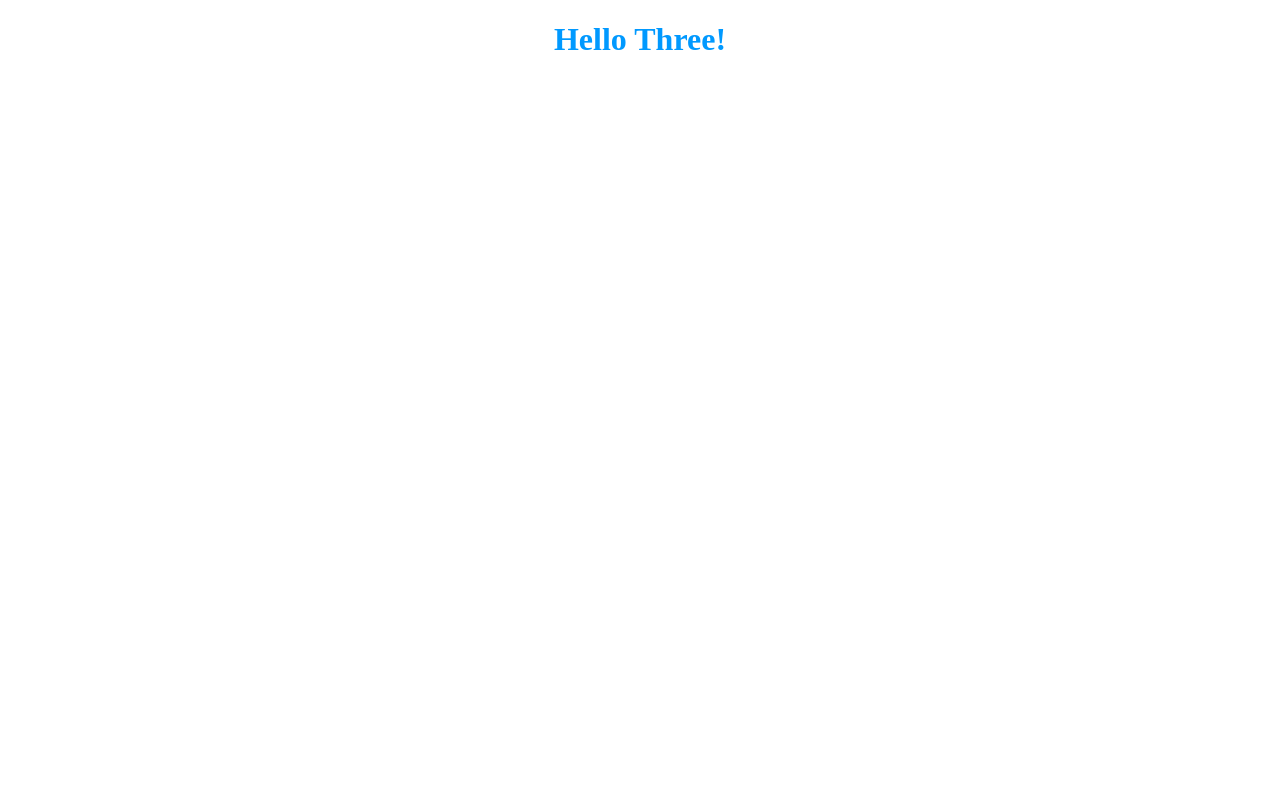
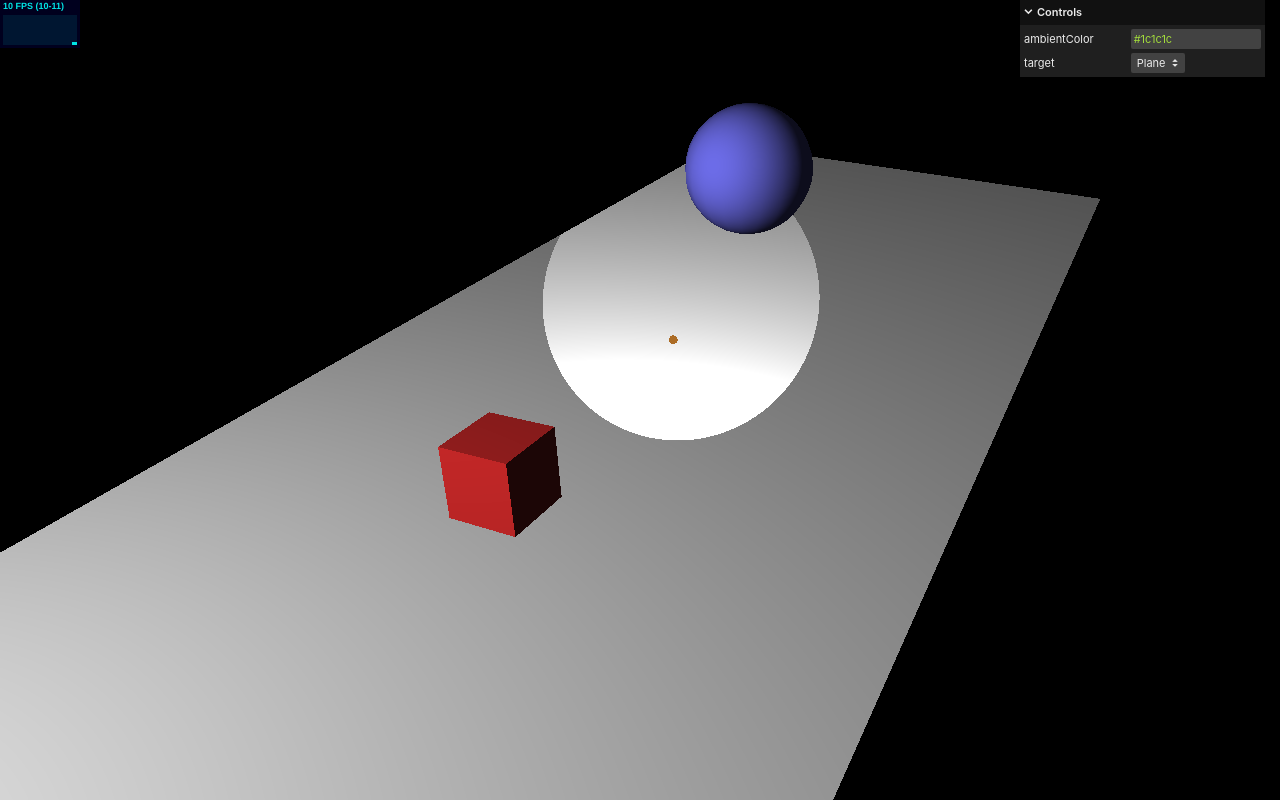
Before and after one commit to jeff-007/three-with-webpack, a website built with webpack: page src/index.html in a window 1280 px wide. Built offline with nearby package versions, Linux system fonts and the light colour scheme; animation ran at ten frames a second.

Commit message:
聚光灯demo

```diff
--- /dev/null
+++ b/src/demo/spot-light.js
@@ -0,0 +1,210 @@
+import * as THREE from 'three'
+import * as dat from 'three/examples/jsm/libs/lil-gui.module.min.js'
+import Stats from 'three/examples/jsm/libs/stats.module.js'
+
+function init () {
+  const container = document.getElementById('container');
+  const stopMovingLight = false;
+  // create a scene to hold all elements,such as objects,cameras and lights
+  const scene = new THREE.Scene();
+  // create a camera,which defines where to look at
+  const camera = new THREE.PerspectiveCamera(45, window.innerWidth / window.innerHeight, 0.1, 1000);
+  // create a render and set the size
+  const renderer = new THREE.WebGLRenderer();
+
+  // renderer.setClearColor(new THREE.Color('#ffffff', 1.0));
+  renderer.setSize(window.innerWidth, window.innerHeight);
+  renderer.shadowMap.enabled = true;
+  renderer.shadowMap.type = THREE.PCFShadowMap;
+
+  // create and position the plane
+  const planeGeometry = new THREE.PlaneGeometry(100, 40, 1, 1);
+  const planeMaterial = new THREE.MeshLambertMaterial({ color: 0xffffff });
+  const plane = new THREE.Mesh(planeGeometry, planeMaterial);
+  plane.receiveShadow = true;
+
+  plane.rotation.x = -0.5 * Math.PI;
+  plane.position.x = 15;
+  plane.position.y = 0;
+  plane.position.z = 0;
+
+  scene.add(plane);
+
+  // create a cube
+  const cubeGeometry = new THREE.BoxGeometry(4, 4, 4);
+  const cubeMaterial = new THREE.MeshLambertMaterial({ color: 0xff3333 });
+  const cube = new THREE.Mesh(cubeGeometry, cubeMaterial);
+  cube.castShadow = true;
+
+  // position the cube
+  cube.position.x = -4;
+  cube.position.y = 3;
+  cube.position.z = 0;
+
+  // add the cube to the scene
+  scene.add(cube);
+
+  const sphereGeometry = new THREE.SphereGeometry(4, 20, 20);
+  const sphereMaterial = new THREE.MeshLambertMaterial({ color: 0x7777ff });
+  const sphere = new THREE.Mesh(sphereGeometry, sphereMaterial);
+
+  // position the sphere
+  sphere.position.x = 20;
+  sphere.position.y = 0;
+  sphere.position.z = 2;
+  sphere.castShadow = true;
+
+  // add the sphere to the scene
+  scene.add(sphere);
+
+  // position and point the camera to the center of the scene
+  camera.position.x = -35;
+  camera.position.y = 30;
+  camera.position.z = 25;
+  camera.lookAt(new THREE.Vector3(10, 0, 0));
+
+  // add subtle ambient lighting
+  const ambiColor = '#1c1c1c';
+  const ambientLight = new THREE.AmbientLight(ambiColor);
+  scene.add(ambientLight);
+
+  // add spotlight for a bit of light
+  const spotLight0 = new THREE.SpotLight(0xcccccc);
+  spotLight0.position.set(-40, 30, -10);
+  spotLight0.lookAt(plane);
+  scene.add(spotLight0);
+
+  // const target = new THREE.Object3D();
+  // target.position = new THREE.Vector3(5, 0, 0);
+
+  const pointColor = '#ffffff';
+  const spotLight = new THREE.SpotLight(pointColor);
+  spotLight.position.set(-40, 60, -10);
+  spotLight.castShadow = true;
+  spotLight.shadow.camera.near = 2;
+  spotLight.shadow.camera.far = 200;
+  spotLight.shadow.camera.fov = 30;
+  spotLight.target = plane;
+  spotLight.distance = 0;
+  spotLight.angle = 0.4;
+
+  scene.add(spotLight);
+
+  // add a small sphere simulating the pointlight
+  const sphereLight = new THREE.SphereGeometry(0.2);
+  const sphereLightMaterial = new THREE.MeshBasicMaterial({ color: 0xac6c25 });
+  const sphereLightMesh = new THREE.Mesh(sphereLight, sphereLightMaterial);
+  sphereLightMesh.castShadow = true;
+
+  sphereLightMesh.position.x = 3;
+  sphereLightMesh.position.y = 20;
+  sphereLightMesh.position.z = 3;
+
+  scene.add(sphereLightMesh);
+
+  // add the output of the renderer to the html element
+  container.appendChild(renderer.domElement);
+
+  // call the render function
+  let step = 0;
+
+  // used to determine the switch point for the light animation
+  let invert = 1;
+  let phase = 0;
+
+  const controls = {
+    rotationSpeed: 0.03,
+    bouncingSpeed: 0.03,
+    ambientColor: ambiColor,
+    pointColor: pointColor,
+    intensity: 1,
+    distance: 0,
+    exponent: 30,
+    angle: 0.1,
+    debug: false,
+    castShadow: true,
+    onlyShadow: false,
+    target: 'Plane',
+    stopMovingLight: false
+  }
+
+  const gui = new dat.GUI();
+
+  gui.add(controls, 'ambientColor').onChange((e) => {
+    ambientLight.color = new THREE.Color(e);
+  })
+
+  gui.add(controls, 'target', ['Plane', 'Sphere', 'Cube']).onChange(function (e) {
+    console.log(e);
+    switch (e) {
+      case 'Plane':
+        spotLight.target = plane;
+        break;
+      case 'Sphere':
+        spotLight.target = sphere;
+        break;
+      case 'Cube':
+        spotLight.target = cube;
+        break;
+    }
+  });
+
+  function initStats() {
+    const stats = new Stats();
+
+    stats.setMode(0); // 0: fps, 1: ms
+
+    // Align top-left
+    stats.domElement.style.position = 'absolute';
+    stats.domElement.style.left = '0px';
+    stats.domElement.style.top = '0px';
+
+    document.getElementById('stats-output').appendChild(stats.domElement);
+
+    return stats;
+  }
+  const stats = initStats();
+
+  render();
+
+  function render() {
+    stats.update();
+    // rotate the cube around its axes
+    cube.rotation.x += controls.rotationSpeed;
+    cube.rotation.y += controls.rotationSpeed;
+    cube.rotation.z += controls.rotationSpeed;
+
+    // bounce the sphere up and down
+    step += controls.bouncingSpeed;
+    sphere.position.x = 20 + (10 * (Math.cos(step)));
+    sphere.position.y = 2 + (10 * Math.abs(Math.sin(step)));
+
+    // move the light simulation
+    if (!stopMovingLight) {
+      if (phase > 2 * Math.PI) {
+        invert = invert * -1;
+        phase -= 2 * Math.PI;
+      } else {
+        phase += controls.rotationSpeed;
+      }
+      sphereLightMesh.position.z = +(7 * (Math.sin(phase)));
+      sphereLightMesh.position.x = +(14 * (Math.cos(phase)));
+      sphereLightMesh.position.y = 10;
+
+      if (invert < 0) {
+        const pivot = 14;
+        sphereLightMesh.position.x = (invert * (sphereLightMesh.position.x - pivot)) + pivot;
+      }
+
+      spotLight.position.copy(sphereLightMesh.position);
+    }
+
+    // render using requestAnimationFrame
+    requestAnimationFrame(render);
+
+
+    renderer.render(scene, camera);
+  }
+}
+
+window.onload = init;
--- a/src/index.html
+++ b/src/index.html
@@ -5,9 +5,7 @@
     <title>hello world</title>
 </head>
 <body>
-<div id="#app">
-    <h1>Hello Three!</h1>
-</div>
-<script></script>
+<div class="container" id="container"></div>
+<div id="stats-output"></div>
 </body>
 </html>
--- a/src/main.js
+++ b/src/main.js
@@ -1 +1,2 @@
 import './css/index.css'
+import './demo/spot-light'
--- a/webpack.config.js
+++ b/webpack.config.js
@@ -7,11 +7,11 @@ const { CleanWebpackPlugin } = require('clean-webpack-plugin')
 const HtmlWebpackPlugin = require('html-webpack-plugin')
 
 module.exports = {
-    mode: "none", // webpack工作模式
+  mode: 'none', // webpack工作模式
   entry: './src/main.js', // 打包入口文件
   output: {
-        filename: "bundle.js",
-        path: path.resolve('dist'), // 输出结果所在文件夹，必须是绝对路径
+    filename: 'bundle.js',
+    path: path.resolve('dist') // 输出结果所在文件夹，必须是绝对路径
     // path: path.join(__dirname, "output"), // 输出结果所在文件夹，必须是绝对路径
   },
   devServer: {
@@ -41,7 +41,7 @@ module.exports = {
         use: {
           loader: 'babel-loader',
           options: {
-                        plugins: ["@babel/plugin-transform-runtime"]
+            plugins: ['@babel/plugin-transform-runtime']
             // presets: ['@babel/preset-env']
           }
         }
@@ -58,7 +58,7 @@ module.exports = {
         test: /\.(png|jpg|gif|jpeg|webp)$/,
         // 多个loader从后往前执行
         use: [
-                    'file-loader',
+          'file-loader'
         ]
       }
     ]
@@ -73,7 +73,7 @@ module.exports = {
         viewport: 'width-device-width'
       },
       template: './src/index.html'
-        }),
+    })
     // new webpack.HotModuleReplacementPlugin // 热更新HRM插件
   ],
   // webpack使用Tree-shaking插件检测并移除代码中未引用的代码，生产模式下会自动开启，其余模式可在配置文件中进行配置
```
Also changed, not shown: .eslintrc.js. Lines whose indentation alone changed are shown as unchanged.
